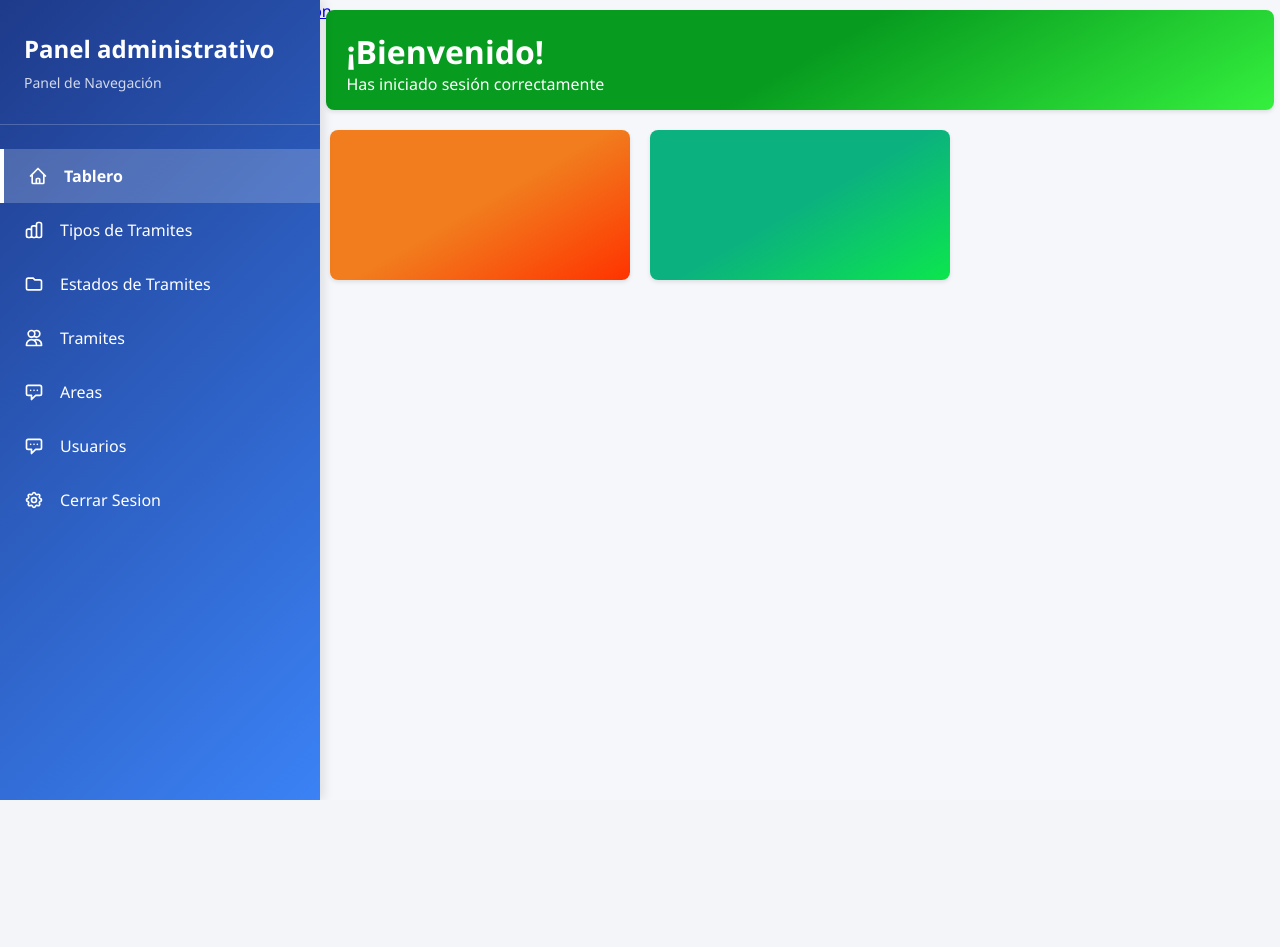
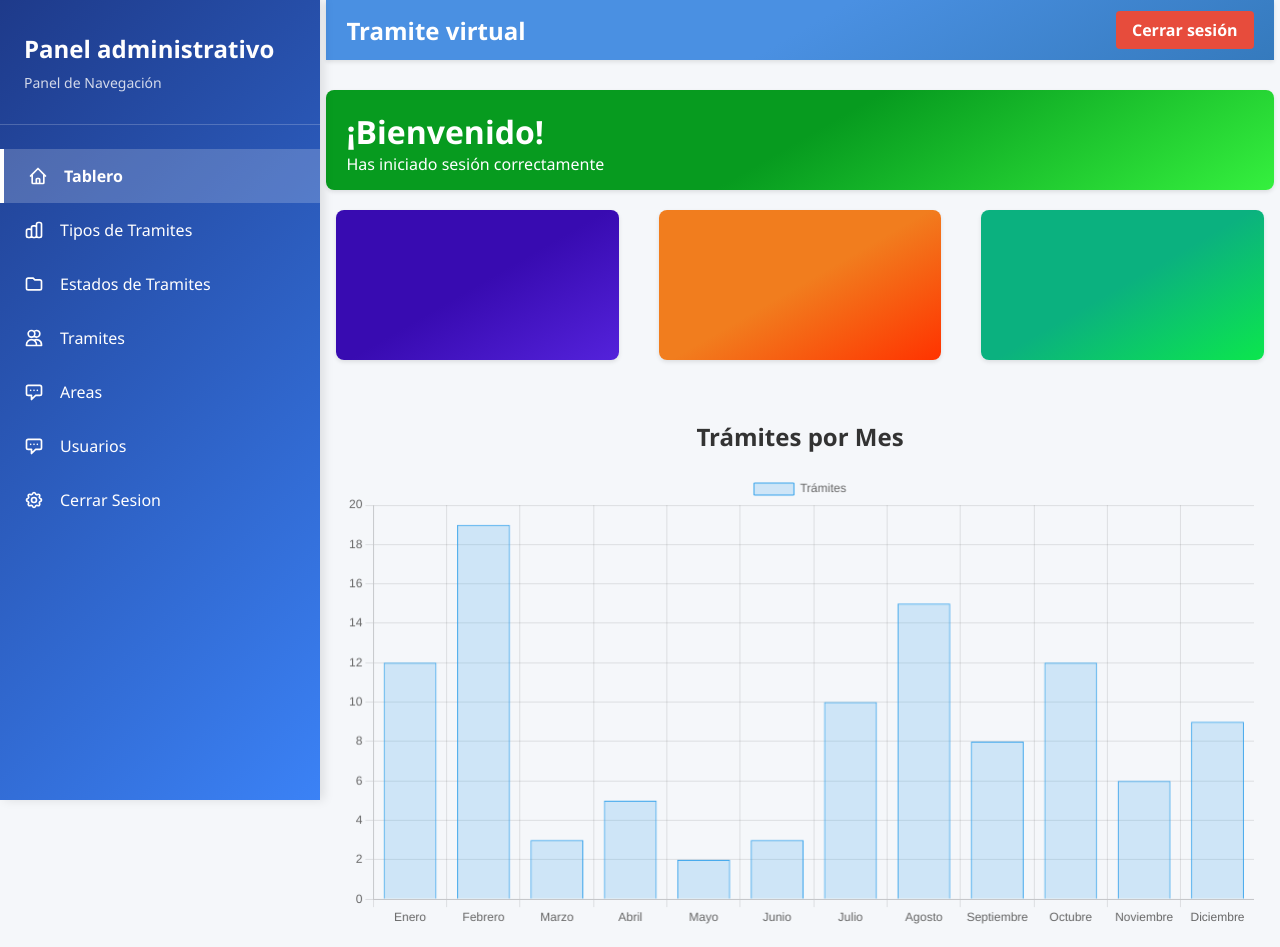
Before and after one commit to Hectorchan10/SistemaTramites, a PHP site: page /views/admin/dashboard.php in a window 1280 px wide. Before the commit the page ends 800 px from the top, so only its background shows below. Run offline with PHP 8.4, Linux system fonts and the light colour scheme.

Commit message:
graficos

```diff
--- a/style/tableroadmin.css
+++ b/style/tableroadmin.css
@@ -1,5 +1,38 @@
 * {
     font-family: 'Segoe UI', Tahoma, Geneva, Verdana, sans-serif;
+}
+
+.header-dashboard {
+    background: linear-gradient(150deg, #4a90e2 50%, #357abd 100%);
+    color: white;
+    padding: 10px 20px;
+    display: flex;
+    justify-content: space-between;
+    align-items: center;
+    position: absolute;
+    top: 0;
+    left: 25.5%;
+    width: 74%;
+    height: 60px;
+    box-shadow: 0 2px 4px rgba(0, 0, 0, 0.1);
+}
+
+.header-dashboard h1 {
+    margin: 0;
+    font-size: 24px;
+}
+
+.btn-logout {
+    background: #e74c3c;
+    color: white;
+    padding: 8px 16px;
+    text-decoration: none;
+    border-radius: 4px;
+    font-weight: bold;
+}
+
+.btn-logout:hover {
+    background: #c0392b;
 }
 
 .tarjeta-mensaje {
@@ -14,11 +47,17 @@
     height: 100px;
     position: absolute;
     margin-left: 25.5%;
+    top: 80px;
 }
 .tablero{
     display: flex;
+    flex-direction: row;
     position: absolute;
-    top: 120px;
+    top: 200px;
+    left: 25.5%;
+    width: 74%;
+    justify-content: center;
+    gap: 20px;
 }
 
 
@@ -57,3 +96,17 @@
     width: 300px;
     height: 150px;
 }
+
+.grafica-section {
+    position: absolute;
+    top: 400px;
+    left: 25.5%;
+    width: 74%;
+    text-align: center;
+    padding: 20px;
+}
+
+.grafica-section h2 {
+    margin-bottom: 20px;
+    color: #333;
+}
--- a/views/admin/dashboard.php
+++ b/views/admin/dashboard.php
@@ -5,13 +5,15 @@
     <meta name="viewport" content="width=device-width, initial-scale=1.0">
     <title>Tablero</title>
     <link rel="stylesheet" href="/style/tableroadmin.css">
+    <script src="https://cdn.jsdelivr.net/npm/chart.js"></script>
 </head>
 <body>
     <?php include '../sidebaradministrador.php'; ?>
-    <h1>Administrador</h1>
-    <nav style="margin-bottom: 20px;">
-    <a href="/logout.php" class="btn-logout">Cerrar sesión</a>
-    </nav>
+
+    <div class="header-dashboard">
+        <h1>Tramite virtual</h1>
+        <a href="/logout.php" class="btn-logout">Cerrar sesión</a>
+    </div>
 
     <div class="tarjeta-mensaje">
         <h1>¡Bienvenido!</h1>
@@ -32,8 +34,34 @@
         </div>
     </div>
 
+    <div class="grafica-section">
+        <h2>Trámites por Mes</h2>
+        <canvas id="tramitesChart" width="400" height="200"></canvas>
+    </div>
 
-
+    <script>
+        const ctx = document.getElementById('tramitesChart').getContext('2d');
+        const tramitesChart = new Chart(ctx, {
+            type: 'bar',
+            data: {
+                labels: ['Enero', 'Febrero', 'Marzo', 'Abril', 'Mayo', 'Junio', 'Julio', 'Agosto', 'Septiembre', 'Octubre', 'Noviembre', 'Diciembre'],
+                datasets: [{
+                    label: 'Trámites',
+                    data: [12, 19, 3, 5, 2, 3, 10, 15, 8, 12, 6, 9], // Datos de ejemplo, reemplazar con datos reales
+                    backgroundColor: 'rgba(54, 162, 235, 0.2)',
+                    borderColor: 'rgba(54, 162, 235, 1)',
+                    borderWidth: 1
+                }]
+            },
+            options: {
+                scales: {
+                    y: {
+                        beginAtZero: true
+                    }
+                }
+            }
+        });
+    </script>
 
 </body>
 </html>
```
Also changed, not shown: TODO.md (added, +11 -0 lines).
